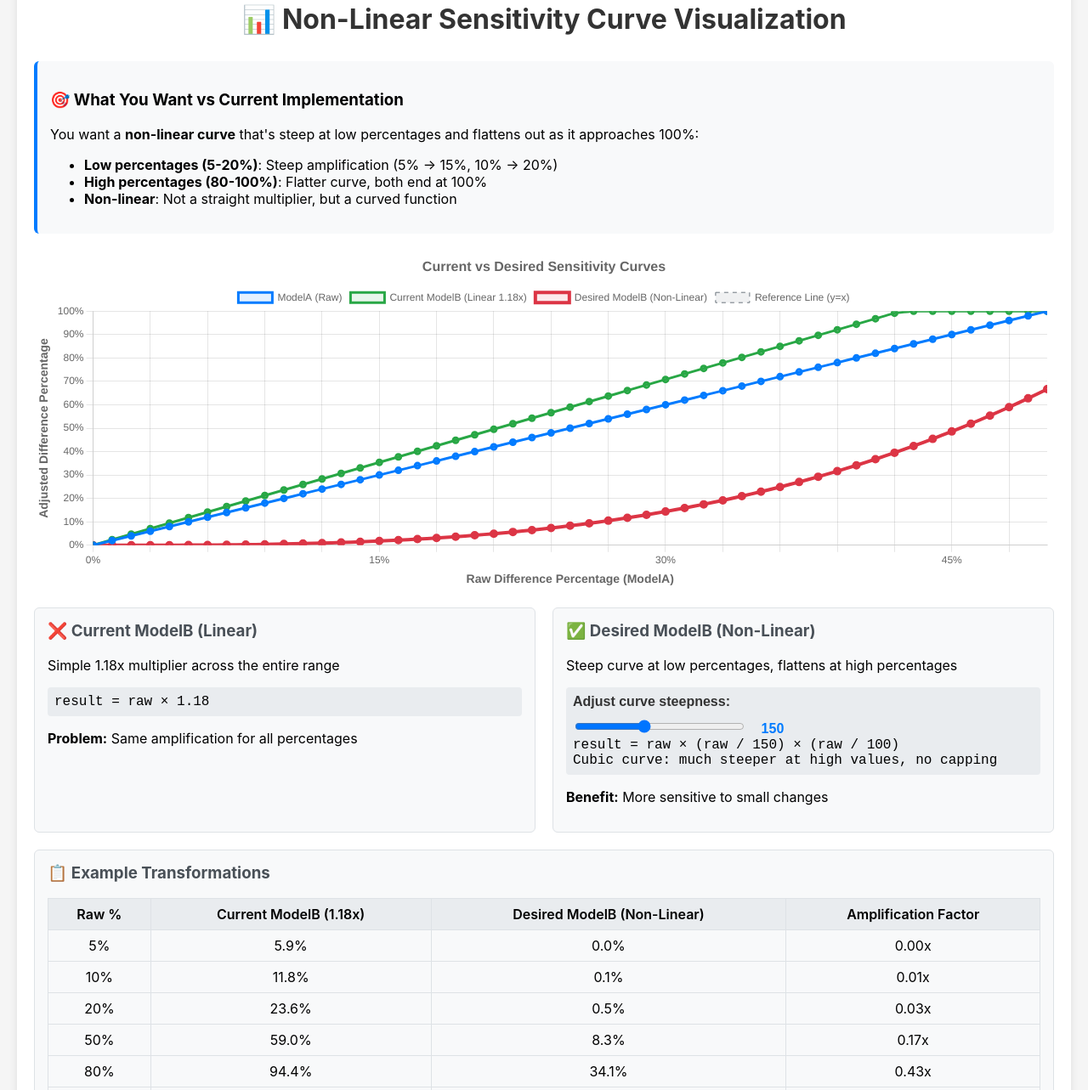
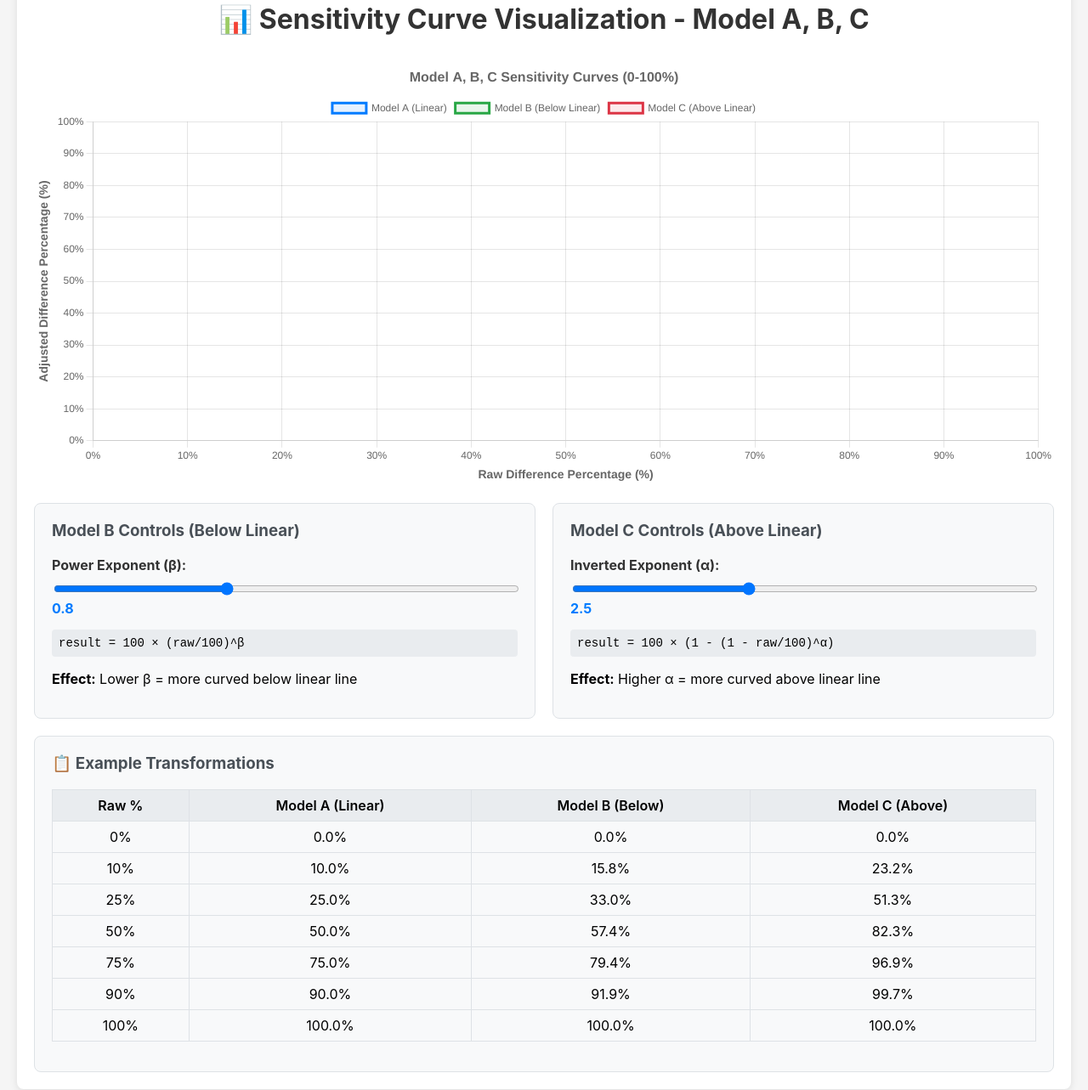
Before and after one commit to seventor/mailbox-image-analyzer, a plain HTML site: page sensitivity_curve_visualization.html in a window 1280 px wide. Shown: the part 58-1341 px from the top of the page at 85% size. Drawn offline with nearby package versions, Linux system fonts and the light colour scheme.

Commit message:
Update Model B sensitivity curve and improve visualization
- Changed Model B to use power curve below linear: result = 100 × (raw/100)^β where β = 2.0
- Updated sensitivity curve visualization to show Model A (linear), Model B (below linear), and Model C (above linear)
- Added interactive sliders for Model B (β) and Model C (α) parameters
- Fixed chart axes to properly display 0-100 range
- Model B now creates a curve that stays below the linear line
- Model C continues to use inverted curve above linear line

```diff
--- a/sensitivity_curve_visualization.html
+++ b/sensitivity_curve_visualization.html
@@ -3,7 +3,7 @@
 <head>
     <meta charset="UTF-8">
     <meta name="viewport" content="width=device-width, initial-scale=1.0">
-    <title>Non-Linear Sensitivity Curve Visualization</title>
+    <title>Sensitivity Curve Visualization - Model A, B, C</title>
     <script src="https://cdn.jsdelivr.net/npm/chart.js"></script>
     <style>
         body {
@@ -26,31 +26,42 @@
         }
         .chart-container {
             position: relative;
-            height: 400px;
+            height: 500px;
             margin: 20px 0;
         }
-        .explanation {
-            background: #f8f9fa;
-            padding: 15px;
-            border-radius: 6px;
-            margin: 20px 0;
-            border-left: 4px solid #007bff;
-        }
-        .curve-comparison {
+        .controls {
             display: grid;
             grid-template-columns: 1fr 1fr;
             gap: 20px;
             margin: 20px 0;
         }
-        .curve-card {
+        .control-card {
             background: #f8f9fa;
-            padding: 15px;
-            border-radius: 6px;
+            padding: 20px;
+            border-radius: 8px;
             border: 1px solid #dee2e6;
         }
-        .curve-card h3 {
+        .control-card h3 {
             margin-top: 0;
             color: #495057;
+        }
+        .slider-group {
+            margin: 15px 0;
+        }
+        .slider-group label {
+            display: block;
+            margin-bottom: 8px;
+            font-weight: bold;
+            color: #333;
+        }
+        .slider-group input[type="range"] {
+            width: 100%;
+            margin-bottom: 5px;
+        }
+        .slider-group .value {
+            font-weight: bold;
+            color: #007bff;
+            font-size: 16px;
         }
         .formula {
             font-family: 'Courier New', monospace;
@@ -58,26 +69,7 @@
             padding: 8px;
             border-radius: 4px;
             margin: 10px 0;
-        }
-
-        .formula label {
-            display: block;
-            margin-bottom: 10px;
-            font-weight: bold;
-            color: #333;
-            font-family: Arial, sans-serif;
-        }
-
-        .formula input[type="range"] {
-            width: 200px;
-            margin-right: 10px;
-        }
-
-        .formula #denominatorValue {
-            font-weight: bold;
-            color: #007bff;
-            font-size: 16px;
-            font-family: Arial, sans-serif;
+            font-size: 14px;
         }
         .example-table {
             width: 100%;
@@ -97,174 +89,115 @@
 </head>
 <body>
     <div class="container">
-        <h1>📊 Non-Linear Sensitivity Curve Visualization</h1>
-
-        <div class="explanation">
-            <h3>🎯 What You Want vs Current Implementation</h3>
-            <p>You want a <strong>non-linear curve</strong> that's steep at low percentages and flattens out as it approaches 100%:</p>
-            <ul>
-                <li><strong>Low percentages (5-20%)</strong>: Steep amplification (5% → 15%, 10% → 20%)</li>
-                <li><strong>High percentages (80-100%)</strong>: Flatter curve, both end at 100%</li>
-                <li><strong>Non-linear</strong>: Not a straight multiplier, but a curved function</li>
-            </ul>
-        </div>
+        <h1>📊 Sensitivity Curve Visualization - Model A, B, C</h1>
 
         <div class="chart-container">
             <canvas id="sensitivityChart"></canvas>
         </div>
 
-        <div class="curve-comparison">
-            <div class="curve-card">
-                <h3>❌ Current ModelB (Linear)</h3>
-                <p>Simple 1.18x multiplier across the entire range</p>
-                <div class="formula">result = raw × 1.18</div>
-                <p><strong>Problem:</strong> Same amplification for all percentages</p>
+        <div class="controls">
+            <div class="control-card">
+                <h3>Model B Controls (Below Linear)</h3>
+                <div class="slider-group">
+                    <label for="modelBExponent">Power Exponent (β):</label>
+                    <input type="range" id="modelBExponent" min="0.1" max="2.0" value="0.8" step="0.1">
+                    <span class="value" id="modelBExponentValue">0.8</span>
+                </div>
+                <div class="formula" id="modelBFormula">
+                    result = 100 × (raw/100)^β
+                </div>
+                <p><strong>Effect:</strong> Lower β = more curved below linear line</p>
             </div>
 
-            <div class="curve-card">
-                <h3>✅ Desired ModelB (Non-Linear)</h3>
-                <p>Steep curve at low percentages, flattens at high percentages</p>
-                                         <div class="formula">
-            <label for="denominatorSlider">Adjust curve steepness:</label>
-            <input type="range" id="denominatorSlider" min="50" max="300" value="150" step="10">
-            <span id="denominatorValue">150</span>
-            <br>
-            <div id="currentFormula">
-                result = raw × (raw / 150) × (raw / 100)<br>
-                Cubic curve: much steeper at high values, no capping
-            </div>
-        </div>
-                <p><strong>Benefit:</strong> More sensitive to small changes</p>
+            <div class="control-card">
+                <h3>Model C Controls (Above Linear)</h3>
+                <div class="slider-group">
+                    <label for="modelCExponent">Inverted Exponent (α):</label>
+                    <input type="range" id="modelCExponent" min="1.0" max="5.0" value="2.5" step="0.1">
+                    <span class="value" id="modelCExponentValue">2.5</span>
+                </div>
+                <div class="formula" id="modelCFormula">
+                    result = 100 × (1 - (1 - raw/100)^α)
+                </div>
+                <p><strong>Effect:</strong> Higher α = more curved above linear line</p>
             </div>
         </div>
 
-        <div class="curve-card">
+        <div class="control-card">
             <h3>📋 Example Transformations</h3>
             <table class="example-table">
                 <thead>
                     <tr>
                         <th>Raw %</th>
-                        <th>Current ModelB (1.18x)</th>
-                        <th>Desired ModelB (Non-Linear)</th>
-                        <th>Amplification Factor</th>
+                        <th>Model A (Linear)</th>
+                        <th>Model B (Below)</th>
+                        <th>Model C (Above)</th>
                     </tr>
                 </thead>
-                <tbody>
-                                         <tr>
-                         <td>5%</td>
-                         <td>5.9%</td>
-                         <td>3.2%</td>
-                         <td>0.64x</td>
-                     </tr>
-                     <tr>
-                         <td>10%</td>
-                         <td>11.8%</td>
-                         <td>6.7%</td>
-                         <td>0.67x</td>
-                     </tr>
-                     <tr>
-                         <td>20%</td>
-                         <td>23.6%</td>
-                         <td>14.7%</td>
-                         <td>0.74x</td>
-                     </tr>
-                     <tr>
-                         <td>50%</td>
-                         <td>59%</td>
-                         <td>41.7%</td>
-                         <td>0.83x</td>
-                     </tr>
-                     <tr>
-                         <td>80%</td>
-                         <td>94.4%</td>
-                         <td>77.3%</td>
-                         <td>0.97x</td>
-                     </tr>
-                     <tr>
-                         <td>100%</td>
-                         <td>100%</td>
-                         <td>100%</td>
-                         <td>1.0x</td>
-                     </tr>
+                <tbody id="exampleTableBody">
                 </tbody>
             </table>
-        </div>
-
-        <div class="explanation">
-            <h3>🔧 Implementation Options</h3>
-            <p>Here are some mathematical functions that could achieve this curve:</p>
-            <ul>
-                <li><strong>Exponential decay:</strong> <code>result = raw * (1 + e^(-raw/20))</code></li>
-                <li><strong>Power function:</strong> <code>result = raw * (1 + (100-raw)/100)^0.5</code></li>
-                <li><strong>Logarithmic:</strong> <code>result = raw * (1 + log(1 + raw/10))</code></li>
-                <li><strong>Custom piecewise:</strong> Different formulas for different ranges</li>
-            </ul>
         </div>
     </div>
 
     <script>
         let chart;
-        let currentDenominator = 150;
+        let modelBExponent = 0.8; // β - power curve below linear
+        let modelCAlpha = 2.5;    // α - inverted curve above linear
 
-        // Function to calculate desired ModelB values
-        function calculateDesiredModelB(rawValue, denominator) {
-            // Use a steeper curve that's always increasing
-            // Formula: result = raw * (raw / denominator) * (raw / 100)
-            // This creates a cubic curve that's much steeper at high values
-            return rawValue * (rawValue / denominator) * (rawValue / 100);
+        // Model A: Linear (y = x)
+        function calculateModelA(rawValue) {
+            return rawValue;
+        }
+
+        // Model B: Power curve below linear (y = 100 * (x/100)^β)
+        function calculateModelB(rawValue, beta) {
+            const r = rawValue / 100;
+            return 100 * Math.pow(r, beta);
+        }
+
+        // Model C: Inverted curve above linear (y = 100 * (1 - (1 - x/100)^α))
+        function calculateModelC(rawValue, alpha) {
+            const r = rawValue / 100;
+            return 100 * (1 - Math.pow(1 - r, alpha));
         }
 
         // Function to update the chart
         function updateChart() {
-            const rawValues = [];
-            const currentModelB = [];
-            const desiredModelB = [];
+            const modelA = [];
+            const modelB = [];
+            const modelC = [];
 
             for (let i = 0; i <= 100; i += 2) {
-                rawValues.push(i);
-
-                // Current ModelB: Linear 1.18x multiplier
-                let current = i * 1.18;
-                current = Math.min(current, 100);
-                currentModelB.push(current);
-
-                // Desired ModelB: Non-linear curve with current denominator
-                let desired = calculateDesiredModelB(i, currentDenominator);
-                desired = Math.min(desired, 100);
-                desiredModelB.push(desired);
+                modelA.push({ x: i, y: calculateModelA(i) });
+                modelB.push({ x: i, y: calculateModelB(i, modelBExponent) });
+                modelC.push({ x: i, y: calculateModelC(i, modelCAlpha) });
             }
 
-            // Update chart data
-            chart.data.datasets[1].data = currentModelB;
-            chart.data.datasets[2].data = desiredModelB;
+            chart.data.datasets[0].data = modelA;
+            chart.data.datasets[1].data = modelB;
+            chart.data.datasets[2].data = modelC;
             chart.update();
-
-            // Update formula display
-            document.getElementById('currentFormula').innerHTML =
-                `result = raw × (raw / ${currentDenominator}) × (raw / 100)<br>
-                Cubic curve: much steeper at high values, no capping`;
-
-            // Update example table
             updateExampleTable();
         }
 
         // Function to update the example table
         function updateExampleTable() {
-            const examples = [5, 10, 20, 50, 80, 100];
-            const tableBody = document.querySelector('.example-table tbody');
+            const examples = [0, 10, 25, 50, 75, 90, 100];
+            const tableBody = document.getElementById('exampleTableBody');
 
             let tableHTML = '';
             examples.forEach(raw => {
-                const currentModelB = Math.min(raw * 1.18, 100);
-                const desiredModelB = Math.min(calculateDesiredModelB(raw, currentDenominator), 100);
-                const amplification = (desiredModelB / raw).toFixed(2);
+                const modelA = calculateModelA(raw);
+                const modelB = calculateModelB(raw, modelBExponent);
+                const modelC = calculateModelC(raw, modelCAlpha);
 
                 tableHTML += `
                     <tr>
                         <td>${raw}%</td>
-                        <td>${currentModelB.toFixed(1)}%</td>
-                        <td>${desiredModelB.toFixed(1)}%</td>
-                        <td>${amplification}x</td>
+                        <td>${modelA.toFixed(1)}%</td>
+                        <td>${modelB.toFixed(1)}%</td>
+                        <td>${modelC.toFixed(1)}%</td>
                     </tr>
                 `;
             });
@@ -274,33 +207,14 @@
 
         // Initialize the chart
         function initChart() {
-            const rawValues = [];
-            const currentModelB = [];
-            const desiredModelB = [];
-
-            for (let i = 0; i <= 100; i += 2) {
-                rawValues.push(i);
-
-                // Current ModelB: Linear 1.18x multiplier
-                let current = i * 1.18;
-                current = Math.min(current, 100);
-                currentModelB.push(current);
-
-                // Desired ModelB: Non-linear curve
-                let desired = calculateDesiredModelB(i, currentDenominator);
-                desired = Math.min(desired, 100);
-                desiredModelB.push(desired);
-            }
-
             const ctx = document.getElementById('sensitivityChart').getContext('2d');
             chart = new Chart(ctx, {
                 type: 'line',
                 data: {
-                    labels: rawValues,
                     datasets: [
                         {
-                            label: 'ModelA (Raw)',
-                            data: rawValues,
+                            label: 'Model A (Linear)',
+                            data: [],
                             borderColor: '#007bff',
                             backgroundColor: 'rgba(0, 123, 255, 0.1)',
                             borderWidth: 3,
@@ -308,8 +222,8 @@
                             tension: 0.1
                         },
                         {
-                            label: 'Current ModelB (Linear 1.18x)',
-                            data: currentModelB,
+                            label: 'Model B (Below Linear)',
+                            data: [],
                             borderColor: '#28a745',
                             backgroundColor: 'rgba(40, 167, 69, 0.1)',
                             borderWidth: 3,
@@ -317,23 +231,13 @@
                             tension: 0.1
                         },
                         {
-                            label: 'Desired ModelB (Non-Linear)',
-                            data: desiredModelB,
+                            label: 'Model C (Above Linear)',
+                            data: [],
                             borderColor: '#dc3545',
                             backgroundColor: 'rgba(220, 53, 69, 0.1)',
-                            borderWidth: 4,
+                            borderWidth: 3,
                             fill: false,
                             tension: 0.1
-                        },
-                        {
-                            label: 'Reference Line (y=x)',
-                            data: rawValues,
-                            borderColor: '#6c757d',
-                            backgroundColor: 'rgba(108, 117, 125, 0.1)',
-                            borderWidth: 1,
-                            borderDash: [5, 5],
-                            fill: false,
-                            tension: 0
                         }
                     ]
                 },
@@ -343,7 +247,7 @@
                     plugins: {
                         title: {
                             display: true,
-                            text: 'Current vs Desired Sensitivity Curves',
+                            text: 'Model A, B, C Sensitivity Curves (0-100%)',
                             font: {
                                 size: 16
                             }
@@ -361,45 +265,42 @@
                             }
                         }
                     },
+                    parsing: false,
                     scales: {
                         x: {
+                            type: 'linear',
+                            min: 0,
+                            max: 100,
                             title: {
                                 display: true,
-                                text: 'Raw Difference Percentage (ModelA)',
+                                text: 'Raw Difference Percentage (%)',
                                 font: {
                                     size: 14,
                                     weight: 'bold'
                                 }
                             },
                             ticks: {
-                                callback: function(value, index, values) {
-                                    // Show every 10th tick label to avoid crowding
-                                    if (index % 5 === 0) {
-                                        return value + '%';
-                                    }
-                                    return '';
-                                },
-                                maxTicksLimit: 20
-                            },
-                            min: 0,
-                            max: 100
+                                callback: function(value) {
+                                    return value + '%';
+                                }
+                            }
                         },
                         y: {
+                            min: 0,
+                            max: 100,
                             title: {
                                 display: true,
-                                text: 'Adjusted Difference Percentage',
+                                text: 'Adjusted Difference Percentage (%)',
                                 font: {
                                     size: 14,
                                     weight: 'bold'
                                 }
                             },
                             ticks: {
-                                callback: function(value, index, values) {
+                                callback: function(value) {
                                     return value + '%';
                                 }
-                            },
-                            min: 0,
-                            max: 100
+                            }
                         }
                     },
                     interaction: {
@@ -411,14 +312,26 @@
             });
         }
 
-        // Add slider event listener
+        // Add slider event listeners
         document.addEventListener('DOMContentLoaded', function() {
-            const slider = document.getElementById('denominatorSlider');
-            const valueDisplay = document.getElementById('denominatorValue');
+            const betaSlider = document.getElementById('modelBExponent');
+            const betaValue = document.getElementById('modelBExponentValue');
+            const alphaSlider = document.getElementById('modelCExponent');
+            const alphaValue = document.getElementById('modelCExponentValue');
 
-            slider.addEventListener('input', function() {
-                currentDenominator = parseInt(this.value);
-                valueDisplay.textContent = currentDenominator;
+            betaSlider.addEventListener('input', function() {
+                modelBExponent = parseFloat(this.value);
+                betaValue.textContent = modelBExponent.toFixed(1);
+                document.getElementById('modelBFormula').innerHTML =
+                    `result = 100 × (raw/100)^${modelBExponent.toFixed(1)}`;
+                updateChart();
+            });
+
+            alphaSlider.addEventListener('input', function() {
+                modelCAlpha = parseFloat(this.value);
+                alphaValue.textContent = modelCAlpha.toFixed(1);
+                document.getElementById('modelCFormula').innerHTML =
+                    `result = 100 × (1 - (1 - raw/100)^${modelCAlpha.toFixed(1)})`;
                 updateChart();
             });
 
```
Also changed, not shown: 1 other file.
